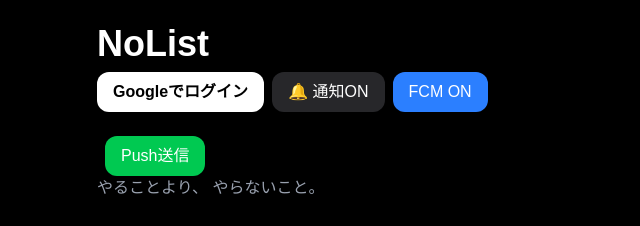
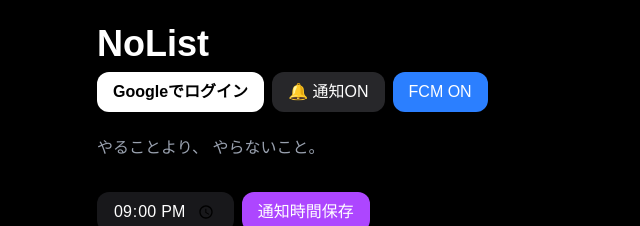
Before and after one commit to starttonolist-create/nolist, a Next.js app: page / in a window 1280 px wide. Shown: the top 226 px of the page, without its empty margins (319-959 px from the left). Built offline with nearby package versions, Linux system fonts and the light colour scheme; no server answers.

Commit message:
hidden button

```diff
--- a/app/page.tsx
+++ b/app/page.tsx
@@ -536,18 +536,7 @@ export default function Home() {
             FCM ON
 
           </button>
-          <button
-            onClick={sendPush}
-            className="
-            bg-green-500
-            px-4
-            py-2
-            rounded-xl
-            ml-2
-          "
-          >
-            Push送信
-          </button>
+
           <p className="text-gray-400 mb-8">
             やることより、
             やらないこと。
```
Also changed, not shown: vercel.json.
